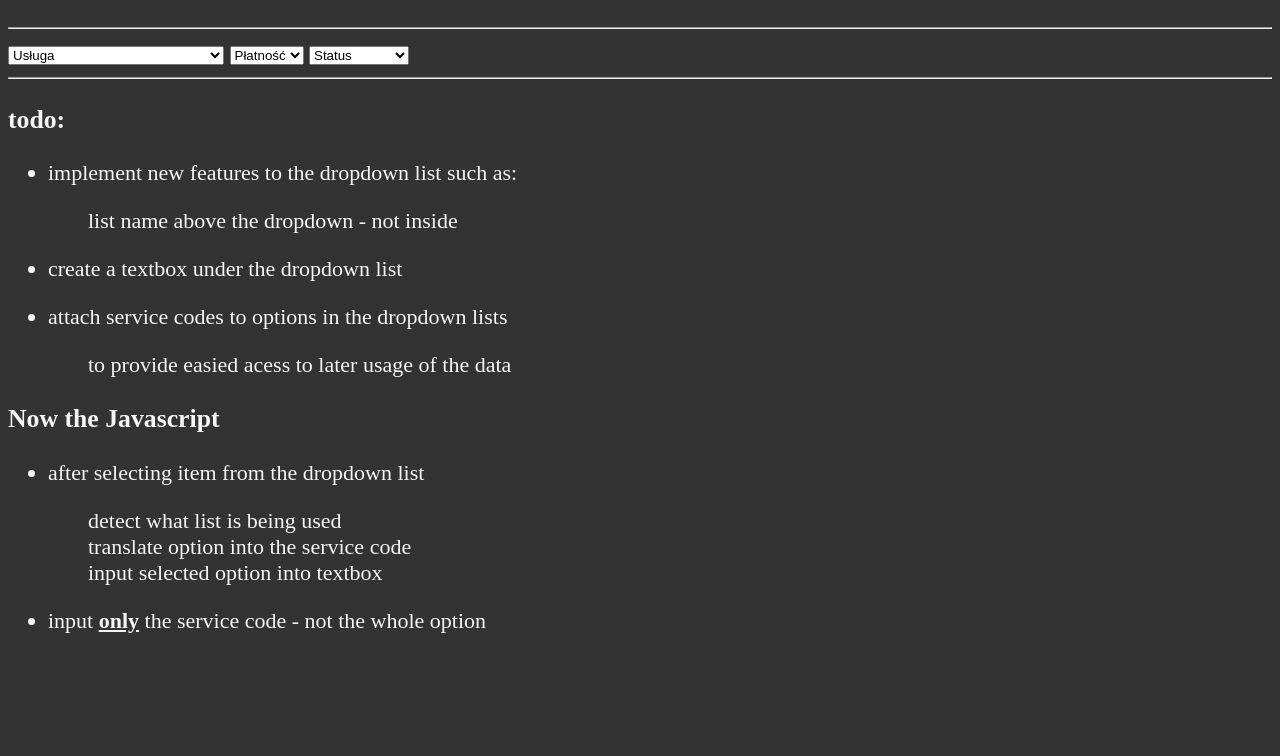
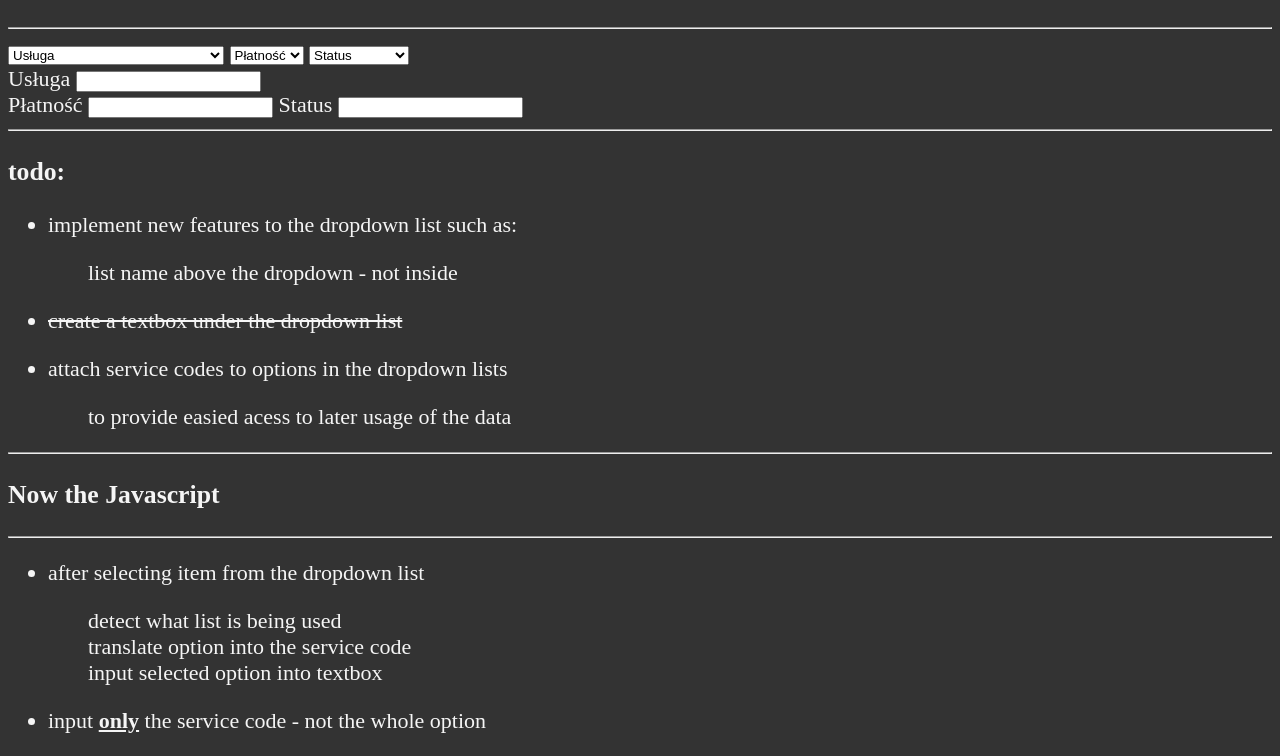
Before and after one commit to xFurrYx/first-try, a plain HTML site: page firstproject/index.html in a window 1280 px wide. Shown: the part 83-839 px from the top of the page. Before the commit the page ends 800 px from the top, so only its background shows below. Drawn offline with Linux system fonts and the light colour scheme.

Commit message:
tesdt new

```diff
--- a/firstproject/index.html
+++ b/firstproject/index.html
@@ -31,6 +31,8 @@
     <option>Superwizja</option>
     <option>Konsultacja wstępna 1,5h</option>
     <option>Konsultacja wstępna 1,5h</option>
+    <!--here we add hidden to front user service codes-->
+    <!--this will be used to input user's choices in texbox below-->
 
 </select>
 <select>
@@ -45,6 +47,18 @@
     <option>Nie opłacono</option>
 </select>
 
+<!--im not sure about that solution-->
+<!--please explain form labels and input to me-->
+<form>
+    <label for="komentarz1">Usługa</label>
+    <input type="text" id="Usługa" name="Usługa">
+    <br>
+    <label for="komentarz2">Płatność</label>
+    <input type="text" id="Płatność" name="Usługa">
+    <label for="komentarz3">Status</label>
+    <input type="text" id="Status" name="Status">
+    <br>
+  </form>
 <hr>
 <h3>todo:</h3>
 <ul>
@@ -52,12 +66,18 @@
 
     <p><dd>list name above the dropdown - not inside</dd></p>
 
-    <li>create a textbox under the dropdown list</li>
+    <li><s>create a textbox under the dropdown list</s></li>
     <p><li>attach service codes to options in the dropdown lists</li></p>
     <dd>to provide easied acess to later usage of the data</dd>
     </dl>
 </ul>
+
+<hr>
 <h3>Now the Javascript</h3>
+<hr>
+
+</body>
+
 <ul>
     <li>after selecting item from the dropdown list</li>
     <p><dd>detect what list is being used</dd>
```
